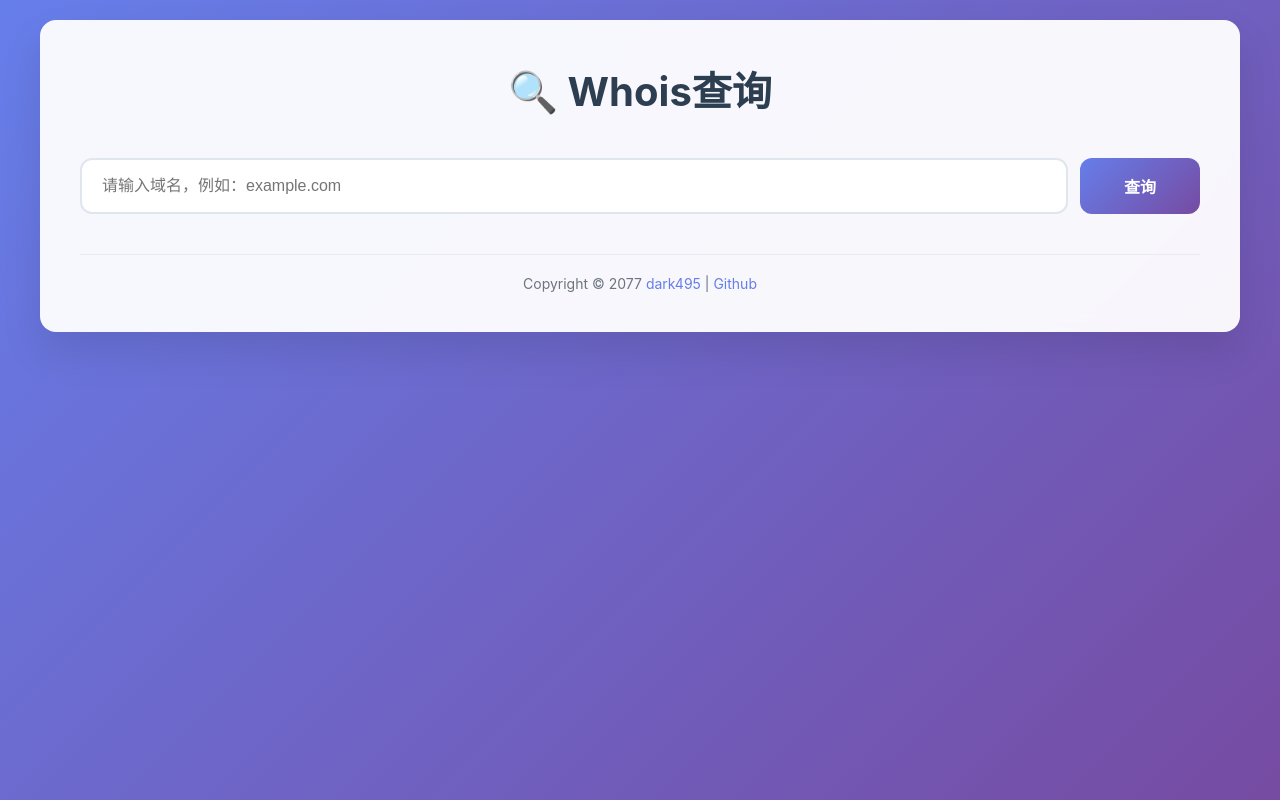
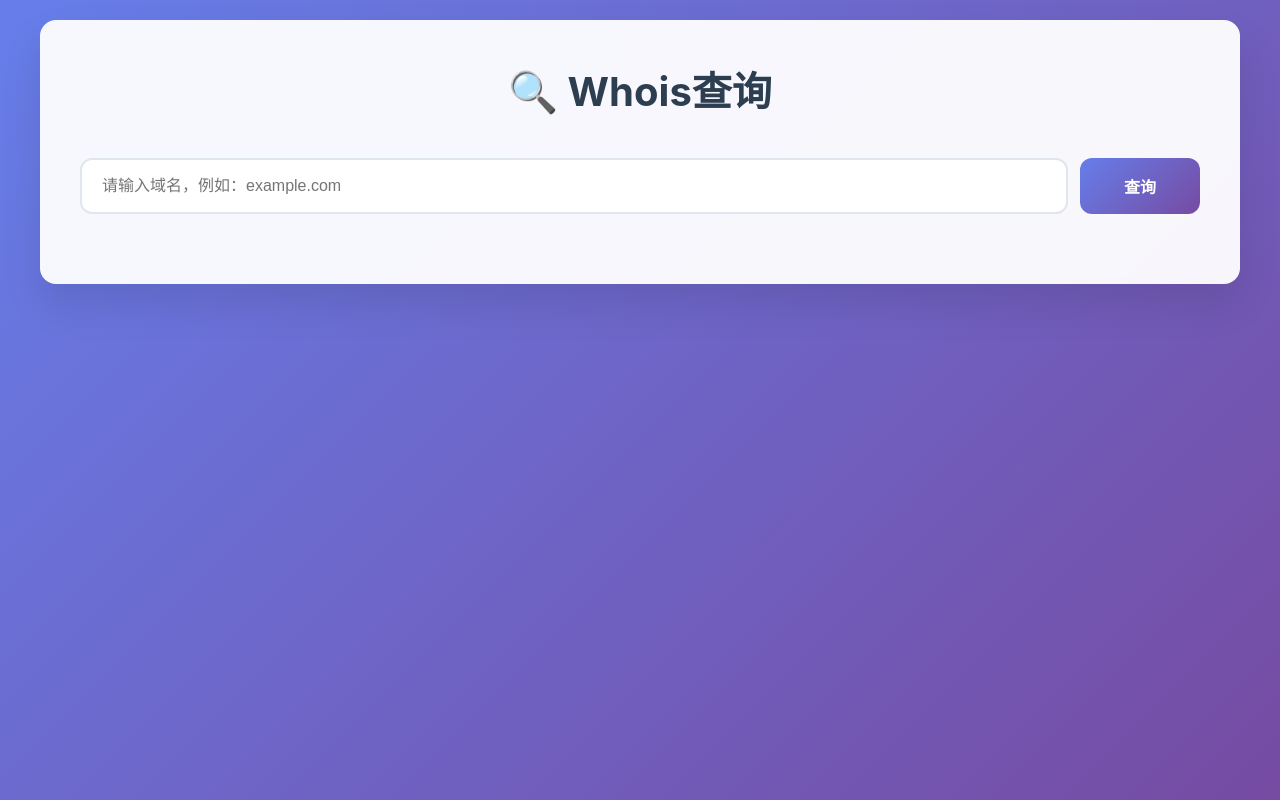
Before and after one commit to im-ph/whois-query, a website: page public/index.html in a window 1280 px wide. Drawn offline with Linux system fonts and the light colour scheme.

Commit message:
Update index.html

```diff
--- a/public/index.html
+++ b/public/index.html
@@ -289,13 +289,6 @@
 					<textarea class="result-content" rows="100" id="resultContent2"></textarea>
 				</div>
 			</div>
-
-			<div class="footer">
-				<p>
-					Copyright © 2077 <a href="https://dark495.me/" target="_blank" rel="noopener noreferrer">dark495</a> |
-					<a href="https://github.com/xlch88/whois-query" target="_blank">Github</a>
-				</p>
-			</div>
 		</div>
 
 		<script>
```
